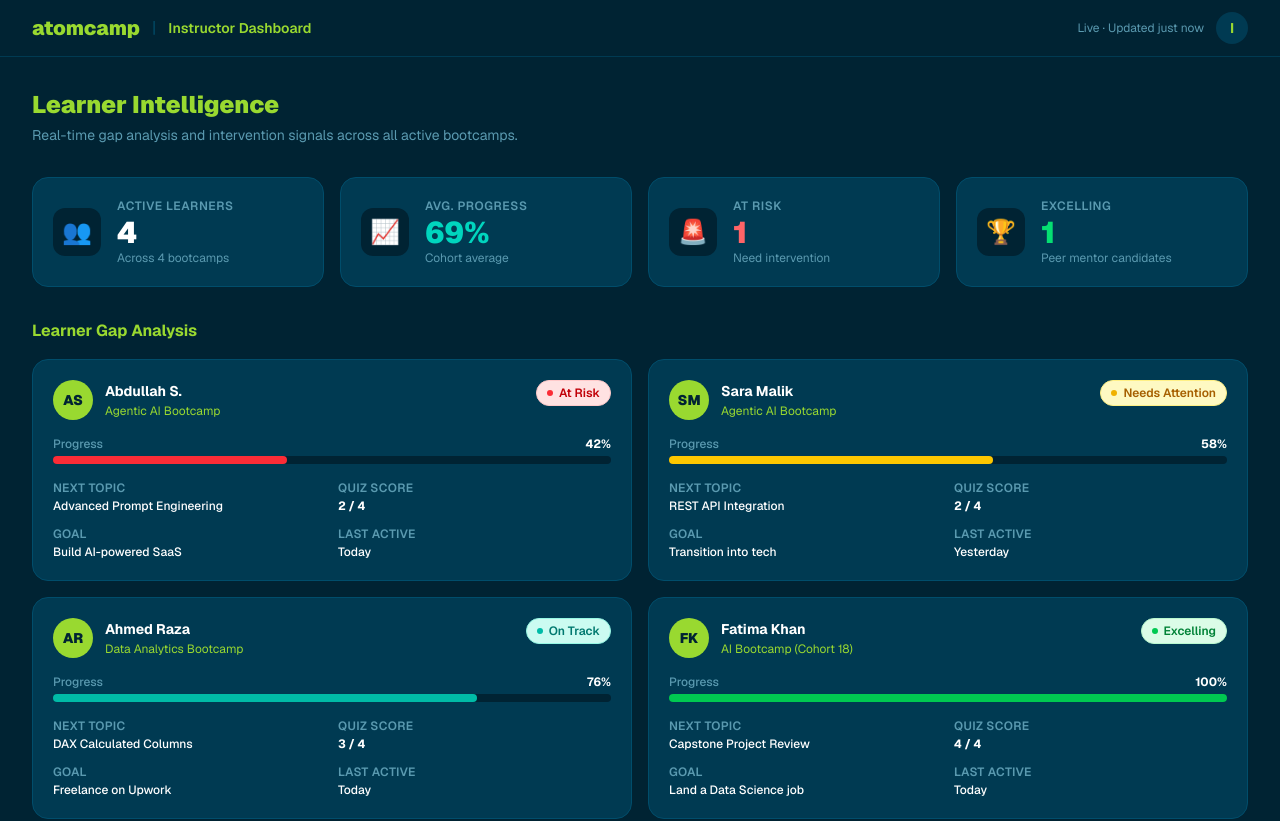
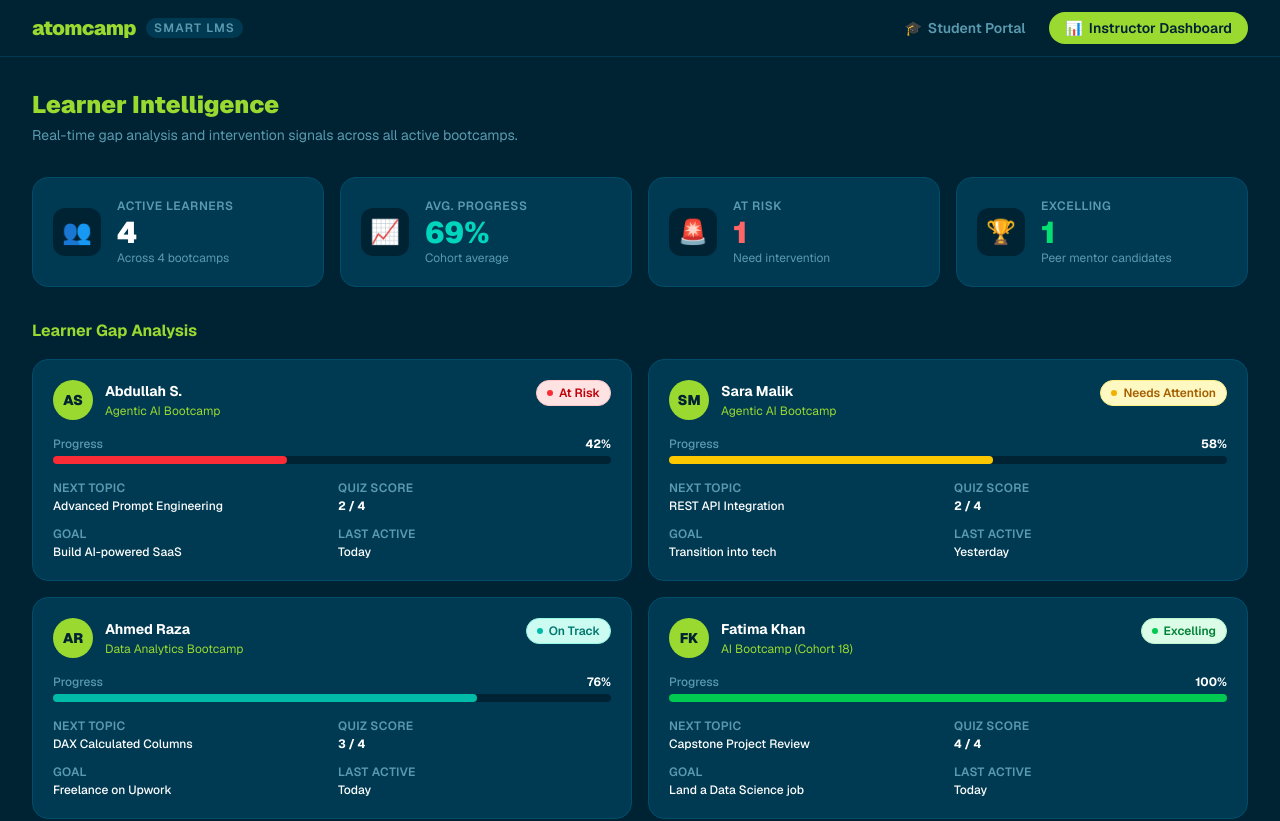
Before and after one commit to abdullahsaleym/hack, a Next.js app: page /instructor in a window 1280 px wide. Shown: the top 821 px of the page. Built offline with nearby package versions, Linux system fonts and the light colour scheme.

Commit message:
feat: universal header in layout with Student Portal + Instructor nav links

```diff
--- a/app/components/Header.tsx
+++ b/app/components/Header.tsx
@@ -7,40 +7,52 @@ export default function Header() {
   const pathname = usePathname();
 
   const navLinks = [
-    { label: "Student Portal", href: "/" },
-    { label: "Instructor Admin", href: "/instructor" },
+    { label: "Student Portal", href: "/", emoji: "🎓" },
+    { label: "Instructor Dashboard", href: "/instructor", emoji: "📊" },
   ];
 
   return (
-    <header className="sticky top-0 z-50 w-full border-b border-slate-200 bg-white/80 backdrop-blur-md">
-      <div className="max-w-6xl mx-auto px-4 sm:px-6 lg:px-8 h-14 flex items-center justify-between">
+    <header
+      className="sticky top-0 z-50 w-full border-b"
+      style={{ backgroundColor: "#002333", borderColor: "#003a52" }}
+    >
+      <div className="max-w-7xl mx-auto px-4 sm:px-6 lg:px-8 h-14 flex items-center justify-between">
         {/* Logo */}
-        <Link href="/" className="flex items-center gap-2.5">
+        <Link href="/" className="flex items-center gap-2.5 flex-shrink-0">
           <span
             className="text-xl font-black tracking-tight"
-            style={{ color: "#0d9488" }}
+            style={{ color: "#99d930" }}
           >
             atomcamp
           </span>
-          <span className="hidden sm:inline-block text-xs font-semibold px-2 py-0.5 rounded-full bg-slate-100 text-slate-500 uppercase tracking-widest">
+          <span
+            className="hidden sm:inline-block text-xs font-semibold px-2 py-0.5 rounded-full uppercase tracking-widest"
+            style={{ backgroundColor: "#003a52", color: "#5a9ab0" }}
+          >
             Smart LMS
           </span>
         </Link>
 
         {/* Navigation */}
-        <nav className="flex items-center gap-1">
+        <nav className="flex items-center gap-2">
           {navLinks.map((link) => {
             const isActive = pathname === link.href;
             return (
               <Link
                 key={link.href}
                 href={link.href}
-                className={
+                className={`flex items-center gap-1.5 px-4 py-1.5 rounded-full text-sm font-semibold transition-all duration-200 ${
                   isActive
-                    ? "px-4 py-2 text-sm font-semibold rounded-full bg-indigo-600 text-white shadow-md shadow-indigo-200 hover:bg-indigo-700 hover:text-white transition-all duration-300 ease-in-out"
-                    : "px-4 py-2 text-sm font-semibold text-slate-600 transition-all duration-300 ease-in-out rounded-full hover:bg-indigo-50 hover:text-indigo-600"
+                    ? "text-[#002333]"
+                    : "text-[#5a9ab0] hover:text-white"
+                }`}
+                style={
+                  isActive
+                    ? { backgroundColor: "#99d930" }
+                    : { backgroundColor: "transparent" }
                 }
               >
+                <span className="hidden sm:inline">{link.emoji}</span>
                 {link.label}
               </Link>
             );
--- a/app/instructor/page.tsx
+++ b/app/instructor/page.tsx
@@ -136,43 +136,6 @@ function Avatar({ name }: { name: string }) {
 export default function InstructorDashboard() {
   return (
     <div className="min-h-screen" style={{ backgroundColor: "#002333" }}>
-      {/* ── Header ── */}
-      <header
-        className="border-b sticky top-0 z-10"
-        style={{ backgroundColor: "#002333", borderColor: "#003a52" }}
-      >
-        <div className="max-w-7xl mx-auto px-4 sm:px-6 lg:px-8 h-14 flex items-center justify-between">
-          <div className="flex items-center gap-3">
-            <span className="text-xl font-black" style={{ color: "#99d930" }}>
-              atomcamp
-            </span>
-            <span className="hidden sm:block" style={{ color: "#004d6b" }}>
-              |
-            </span>
-            <span
-              className="hidden sm:block text-sm font-semibold"
-              style={{ color: "#99d930" }}
-            >
-              Instructor Dashboard
-            </span>
-          </div>
-          <div className="flex items-center gap-3">
-            <span
-              className="text-xs hidden sm:block"
-              style={{ color: "#5a9ab0" }}
-            >
-              Live · Updated just now
-            </span>
-            <div
-              className="w-8 h-8 rounded-full flex items-center justify-center text-sm font-bold"
-              style={{ backgroundColor: "#003a52", color: "#99d930" }}
-            >
-              I
-            </div>
-          </div>
-        </div>
-      </header>
-
       <main className="max-w-7xl mx-auto px-4 sm:px-6 lg:px-8 py-8 space-y-8">
         {/* ── Page Title ── */}
         <div>
--- a/app/layout.tsx
+++ b/app/layout.tsx
@@ -1,6 +1,7 @@
 import type { Metadata } from "next";
 import { Geist, Geist_Mono } from "next/font/google";
 import "./globals.css";
+import Header from "./components/Header";
 
 const geistSans = Geist({
   variable: "--font-geist-sans",
@@ -30,7 +31,10 @@ export default function RootLayout({
       lang="en"
       className={`${geistSans.variable} ${geistMono.variable} h-full antialiased`}
     >
-      <body className="min-h-full flex flex-col bg-gray-50">{children}</body>
+      <body className="min-h-full flex flex-col" style={{ backgroundColor: "#002333" }}>
+        <Header />
+        {children}
+      </body>
     </html>
   );
 }
```
